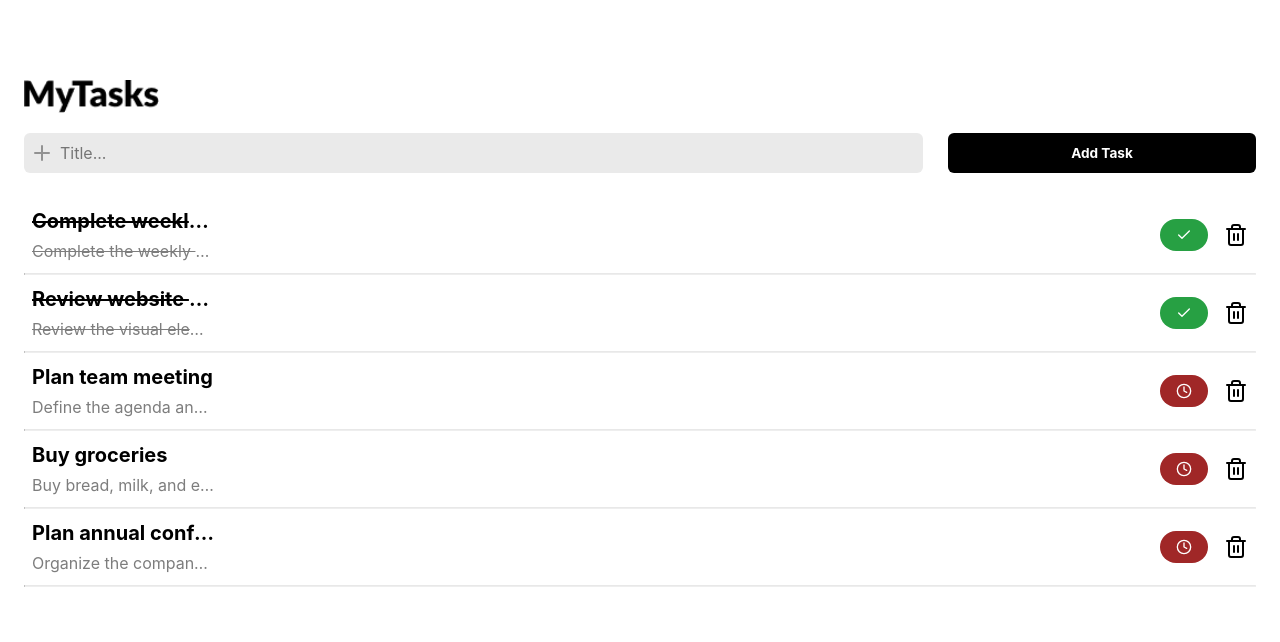
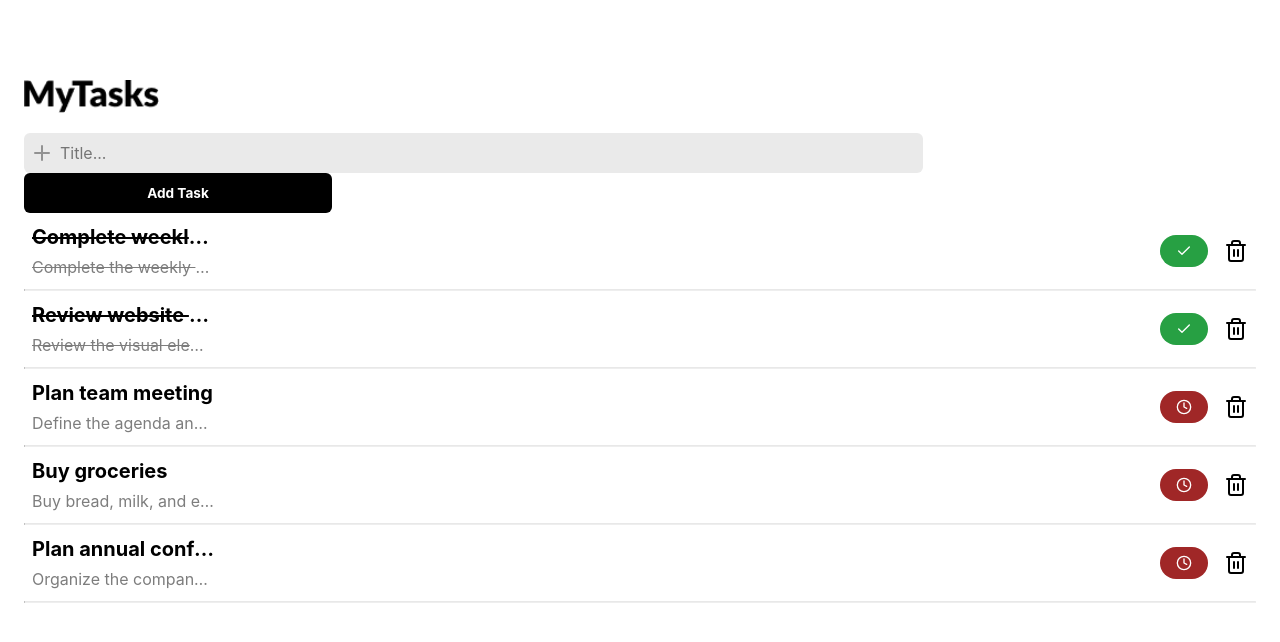
Before and after one commit to marcellacarneiro/my-tasks, a React (Create React App) app: page / in a window 1280 px wide. Shown: the top 642 px of the page. Built offline with nearby package versions, Linux system fonts and the light colour scheme.

Commit message:
refactor: renames global.css

```diff
--- a/src/index.css
+++ b/src/global.css
@@ -8,9 +8,3 @@
 body {
     padding: 1rem 1.5rem;
 }
-
-.inputButtonContainer {
-    display: flex;
-    justify-content: space-between;
-    margin-bottom: 1.5rem;
-}
--- a/src/index.js
+++ b/src/index.js
@@ -1,7 +1,7 @@
 import React from 'react';
 import ReactDOM from 'react-dom/client';
 import App from './App';
-import './index.css';
+import './global.css';
 
 const root = ReactDOM.createRoot(document.getElementById('root'));
 root.render(
```
